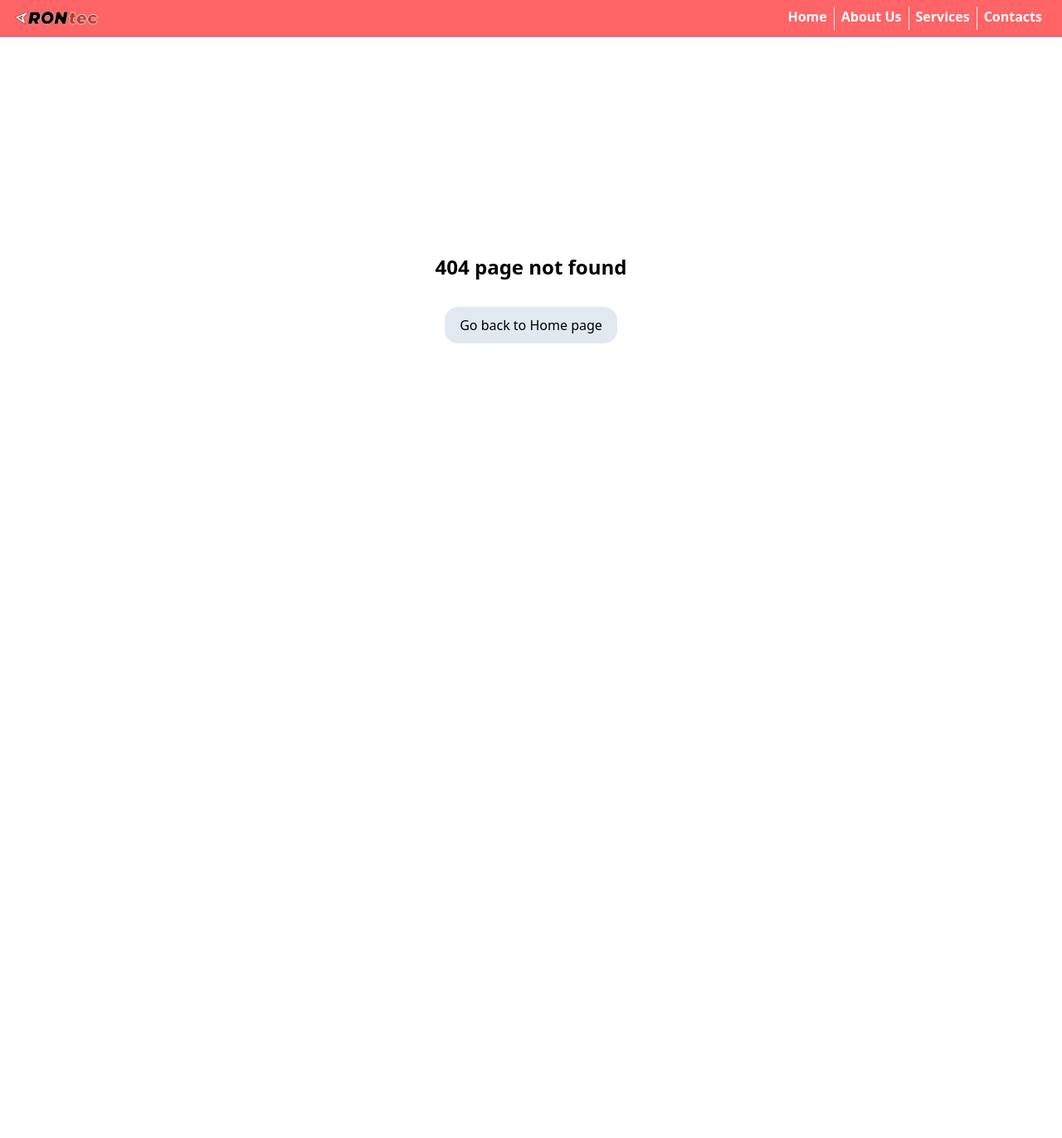
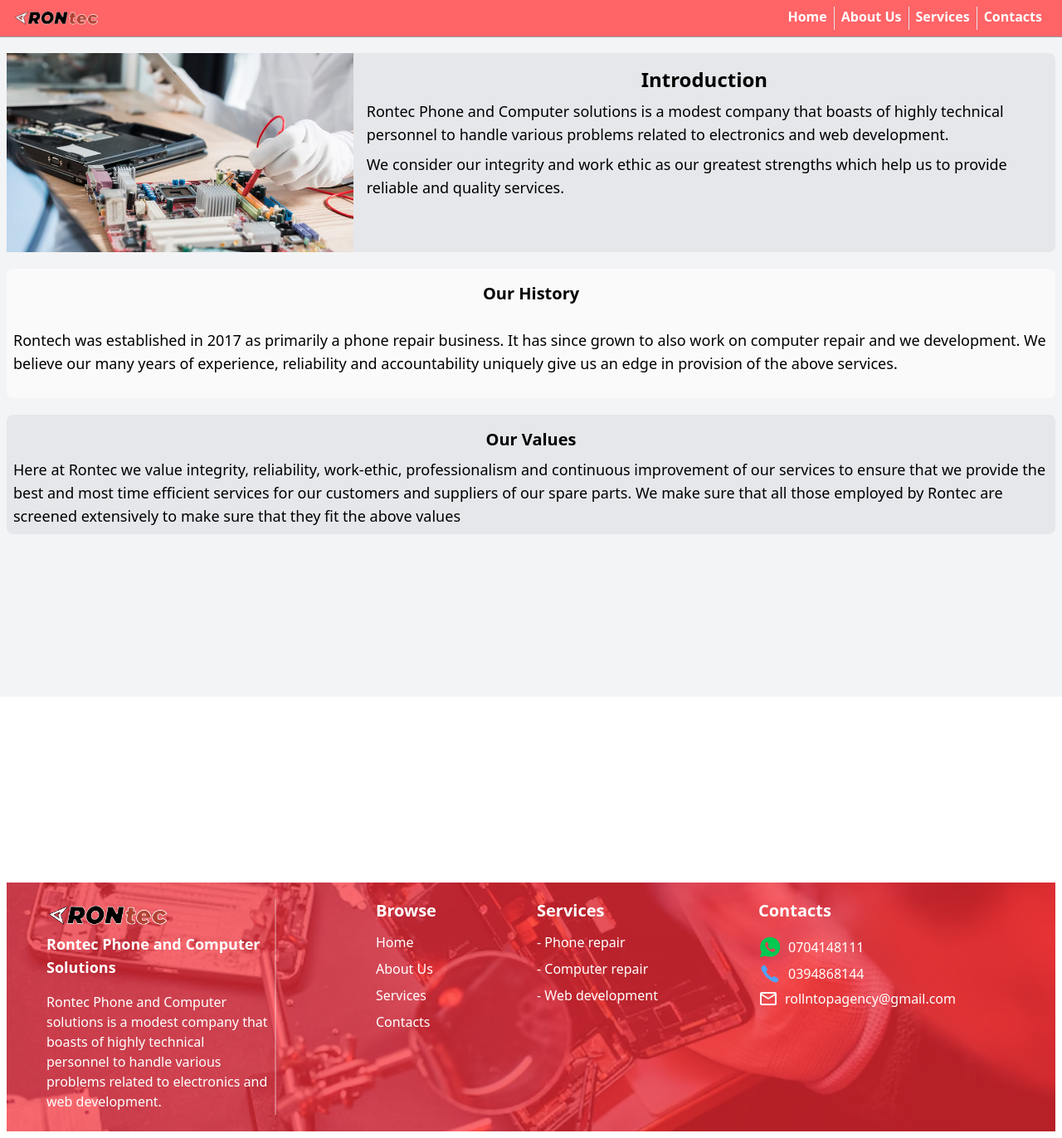
Before and after one commit to Namrod16127/rontec-web, a React (Vite) app: page /rontec-web/about in a window 1280 px wide. Before the commit this address had no page. Shown: the whole page at 83% size. Before the commit the page ends 800 px from the top, so only its background shows below. Built offline with nearby package versions, Linux system fonts and the light colour scheme.

Commit message:
images and url

```diff
--- a/src/Components/AboutHome.jsx
+++ b/src/Components/AboutHome.jsx
@@ -1,6 +1,7 @@
 import React from 'react'
 import { FaArrowRightLong } from 'react-icons/fa6'
 import { Link } from 'react-router-dom'
+import Banner2 from '/Banner2.avif'
 
 const AboutHome = () => {
   return (
@@ -9,7 +10,7 @@ const AboutHome = () => {
 
         <div className='flex w-full h-full'>
             <div className='w-1/2 '>
-                <img className='w-full h-full object-cover' src="/Banner2.avif" alt="" />
+                <img className='w-full h-full object-cover' src={Banner2} alt="" />
             </div>
             {/* <div className='bg-gray-200 text-lg p-4 w-full flex flex-col h-full'>
 
--- a/src/Components/Footer.jsx
+++ b/src/Components/Footer.jsx
@@ -2,11 +2,12 @@ import React from 'react'
 import { Link } from 'react-router-dom'
 import { IoIosCall, IoLogoWhatsapp } from 'react-icons/io'
 import { MdMailOutline } from 'react-icons/md'
+import Banner1 from '/Banner1.avif'
 
 const Footer = () => {
   return (
     <div className='h-75 w-full mb-2 relative'>
-        <img className='h-full w-full object-cover' src="/Banner1.avif" alt="" />
+        <img className='h-full w-full object-cover' src={Banner1} alt="" />
         <div className='bg-red-500/70 h-full w-full absolute top-0'>
 
           <div className='w-full flex h-full py-5 px-10 gap-10'>
--- a/src/Components/Header.jsx
+++ b/src/Components/Header.jsx
@@ -1,5 +1,6 @@
 import React from 'react'
 import { Link } from 'react-router-dom'
+import Rontec2 from '/rontec2.png'
 
 
 const Header = () => {
@@ -8,7 +9,7 @@ const Header = () => {
 
         <div>
           <Link to={'/'}>
-            <img src="/rontec2.png" alt="rontec" className='h-7 cursor-pointer transition-all'/>
+            <img src={Rontec2} alt="rontec" className='h-7 cursor-pointer transition-all'/>
           </Link>
         </div>
 
--- a/src/Components/ServiceComponent.jsx
+++ b/src/Components/ServiceComponent.jsx
@@ -1,9 +1,6 @@
 import React, { useState } from 'react'
 
 const ServiceComponent = (props) => {
-
-  const [newColor, setNewColor] = useState(0)
-
 
   return (
     <div>
--- a/src/Pages/About.jsx
+++ b/src/Pages/About.jsx
@@ -4,6 +4,7 @@ import AboutHome from '../Components/AboutHome'
 import { FaArrowRightLong } from 'react-icons/fa6'
 import { Link } from 'react-router-dom'
 import Footer from '../Components/Footer'
+import Banner2 from '/Banner2.avif'
 
 const About = () => {
   return (
@@ -17,7 +18,7 @@ const About = () => {
 
         <div className='flex w-full h-full'>
             <div className='w-1/2 '>
-                <img className='w-full h-full object-cover' src="/Banner2.avif" alt="" />
+                <img className='w-full h-full object-cover' src={Banner2} alt="" />
             </div>
 
             <div className='text-lg p-4 w-full flex flex-col h-full'>
--- a/src/Pages/Home.jsx
+++ b/src/Pages/Home.jsx
@@ -6,13 +6,16 @@ import ImageSlider from '../Components/ImageSlider'
 import AboutHome from '../Components/AboutHome'
 import Footer from '../Components/Footer'
 import IndepthServices from '../Components/IndepthServices'
+import Banner1 from '/Banner1.avif'
+import Banner2 from '/Banner2.avif'
+import Banner3 from '/Banner3.avif'
 
 const Home = () => {
 
   const IMAGES = [
-     '/Banner1.avif',
-    '/Banner2.avif',
-    '/Banner3.avif'
+     Banner1,
+     Banner2,
+     Banner3
   ]
 
   return (
```
Also changed, not shown: src/main.jsx (+4 -4 lines).
